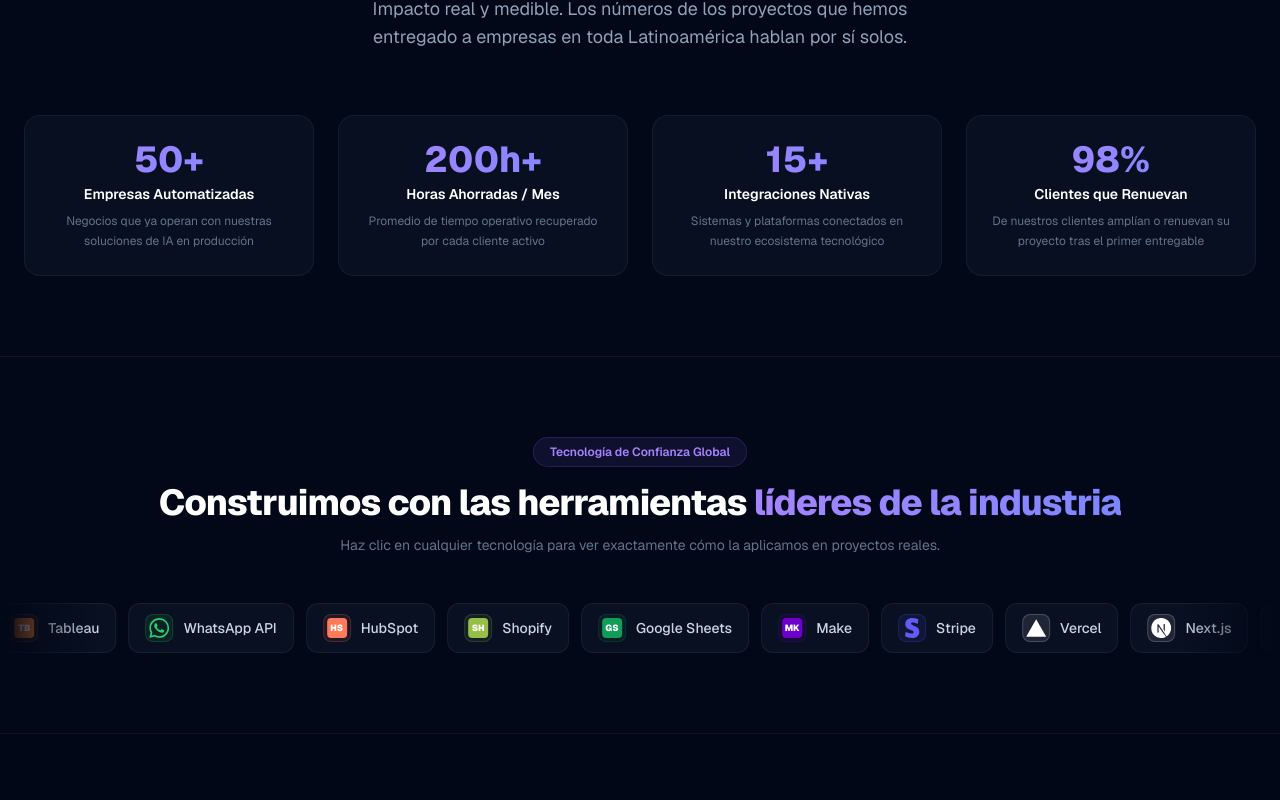
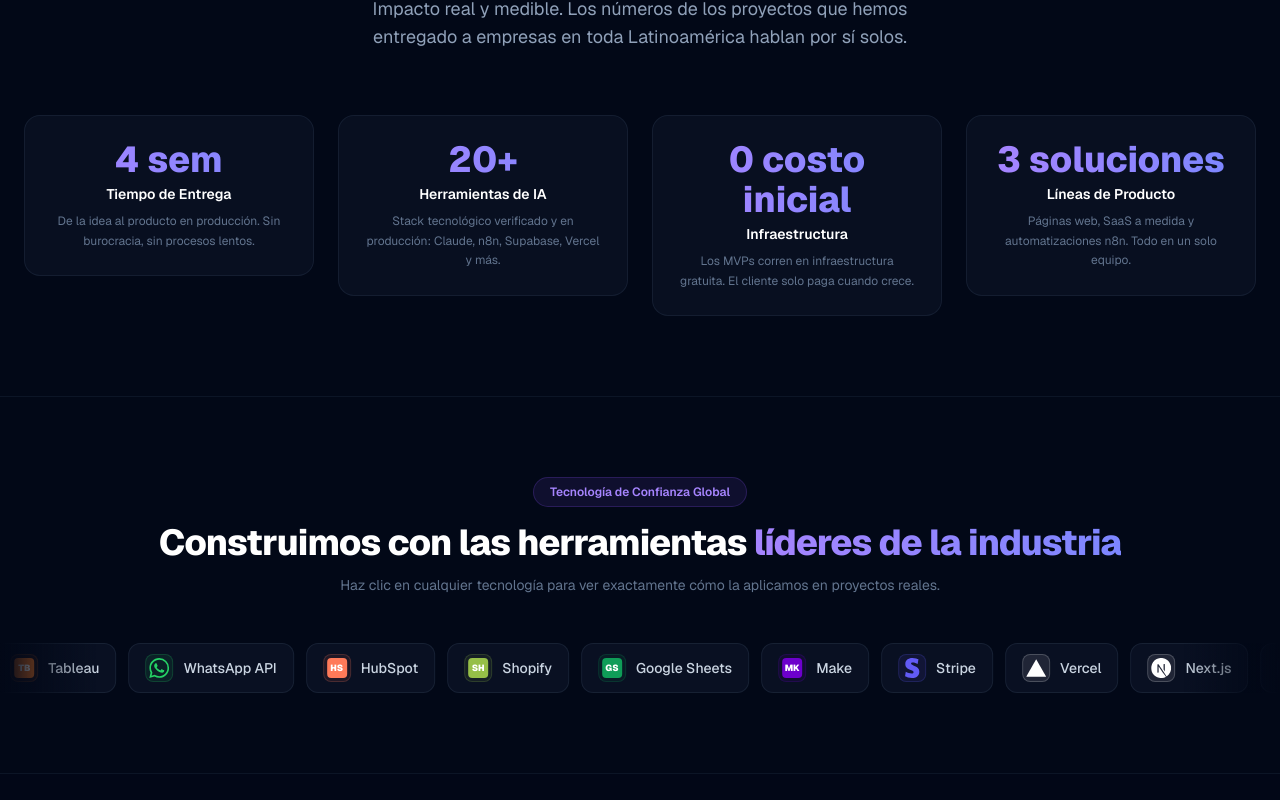
Before and after one commit to alejandrotrejotomedes-hub/agentia360-web, a Next.js app: page / in a window 1280 px wide. Shown: the part 1200-2000 px from the top of the page. Built offline with nearby package versions, Linux system fonts and the light colour scheme.

Commit message:
style: reemplaza violet/indigo por amber/orange en toda la web

```diff
--- a/src/app/page.tsx
+++ b/src/app/page.tsx
@@ -34,7 +34,6 @@ export default function Home() {
         <N8nWorkflowBlock />
       </section>
       <Pillars />
-      <Team />
       <Process />
       <WhyAgentia />
       <LeadMagnet />
--- a/src/components/Stats.tsx
+++ b/src/components/Stats.tsx
@@ -15,24 +15,24 @@ interface Stat {
 
 const stats: Stat[] = [
   {
-    end: 50, suffix: "+",
-    label: "Empresas Automatizadas",
-    description: "Negocios que ya operan con nuestras soluciones de IA en producción",
+    end: 4, suffix: " sem",
+    label: "Tiempo de Entrega",
+    description: "De la idea al producto en producción. Sin burocracia, sin procesos lentos.",
   },
   {
-    end: 200, suffix: "h+",
-    label: "Horas Ahorradas / Mes",
-    description: "Promedio de tiempo operativo recuperado por cada cliente activo",
+    end: 20, suffix: "+",
+    label: "Herramientas de IA",
+    description: "Stack tecnológico verificado y en producción: Claude, n8n, Supabase, Vercel y más.",
   },
   {
-    end: 15, suffix: "+",
-    label: "Integraciones Nativas",
-    description: "Sistemas y plataformas conectados en nuestro ecosistema tecnológico",
+    end: 0, suffix: " costo inicial",
+    label: "Infraestructura",
+    description: "Los MVPs corren en infraestructura gratuita. El cliente solo paga cuando crece.",
   },
   {
-    end: 98, suffix: "%",
-    label: "Clientes que Renuevan",
-    description: "De nuestros clientes amplían o renuevan su proyecto tras el primer entregable",
+    end: 3, suffix: " soluciones",
+    label: "Líneas de Producto",
+    description: "Páginas web, SaaS a medida y automatizaciones n8n. Todo en un solo equipo.",
   },
 ];
 
```
Also changed, not shown: .claude/launch.json (added), 1 other file (tests, documents, lock files or other folders).
